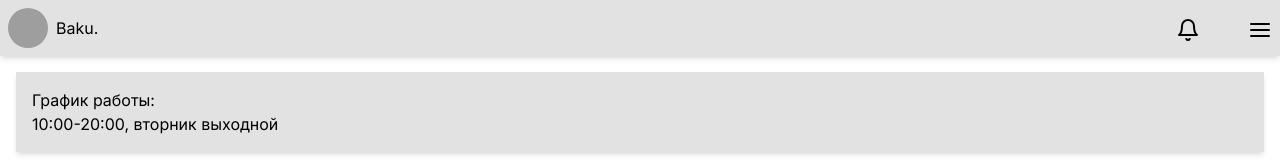
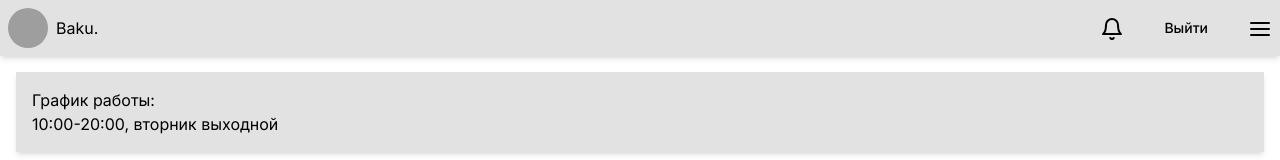
Before and after one commit to BakuEmilov/hairdresser-Irina, a Next.js app: page /admin in a window 1280 px wide. Shown: the top 160 px of the page. Built offline with nearby package versions, Linux system fonts and the light colour scheme; grey boxes are pictures that could not be loaded.

Commit message:
changed the appearance of the modal window

```diff
--- a/src/ui/modal/ModalWindow.tsx
+++ b/src/ui/modal/ModalWindow.tsx
@@ -1,44 +1,40 @@
 import {
-  Button,
-  Modal,
-  ModalBody,
-  ModalCloseButton,
-  ModalContent,
-  ModalFooter,
-  ModalHeader,
-  ModalOverlay,
-} from "@chakra-ui/react";
-import React from "react";
+  AlertDialog,
+  AlertDialogAction,
+  AlertDialogCancel,
+  AlertDialogContent,
+  AlertDialogDescription,
+  AlertDialogFooter,
+  AlertDialogHeader,
+  AlertDialogTitle,
+  AlertDialogTrigger,
+} from "@/components/ui/alert-dialog";
+import { Button } from "@/components/ui/button";
 
-type IMOdal = {
-  isOpen: boolean;
-  onClose: () => void;
-};
-
-const ModalWindow = ({ isOpen, onClose }: IMOdal) => {
+const ModalWindow = () => {
   return (
-    <div>
-      <Modal isOpen={isOpen} onClose={onClose}>
-        <ModalOverlay />
-        <ModalContent className="p-4 m-4 bg-white rounded-lg" w={500} h={200}>
-          <div className="flex justify-between items-center">
-            <ModalHeader>Выйти</ModalHeader>
-            <ModalCloseButton />
-          </div>
-          <ModalBody pt="40" pb="40">
-            <p>ey, может передумаешь?</p>
-          </ModalBody>
-
-          <ModalFooter>
-            <Button colorScheme="blue" mr={10} onClick={onClose}>
-              Нет
-            </Button>
-            <Button variant="ghost" onClick={onClose}>
-              Хорошо
-            </Button>
-          </ModalFooter>
-        </ModalContent>
-      </Modal>
+    <div className="">
+      <AlertDialog>
+        <AlertDialogTrigger asChild>
+          <Button>Выйти</Button>
+        </AlertDialogTrigger>
+        <AlertDialogContent className="bg-white">
+          <AlertDialogHeader>
+            <AlertDialogTitle>Вы точно хотите выйти?</AlertDialogTitle>
+            <AlertDialogDescription>
+              Если выйдите, то ваши клиенты не смогут к вам обратится
+            </AlertDialogDescription>
+          </AlertDialogHeader>
+          <AlertDialogFooter>
+            <AlertDialogCancel className="border-none">
+              Отмена
+            </AlertDialogCancel>
+            <AlertDialogAction className="bg-[#E2E2E2] hover:bg-[#F1828D]">
+              Выйти
+            </AlertDialogAction>
+          </AlertDialogFooter>
+        </AlertDialogContent>
+      </AlertDialog>
     </div>
   );
 };
```
